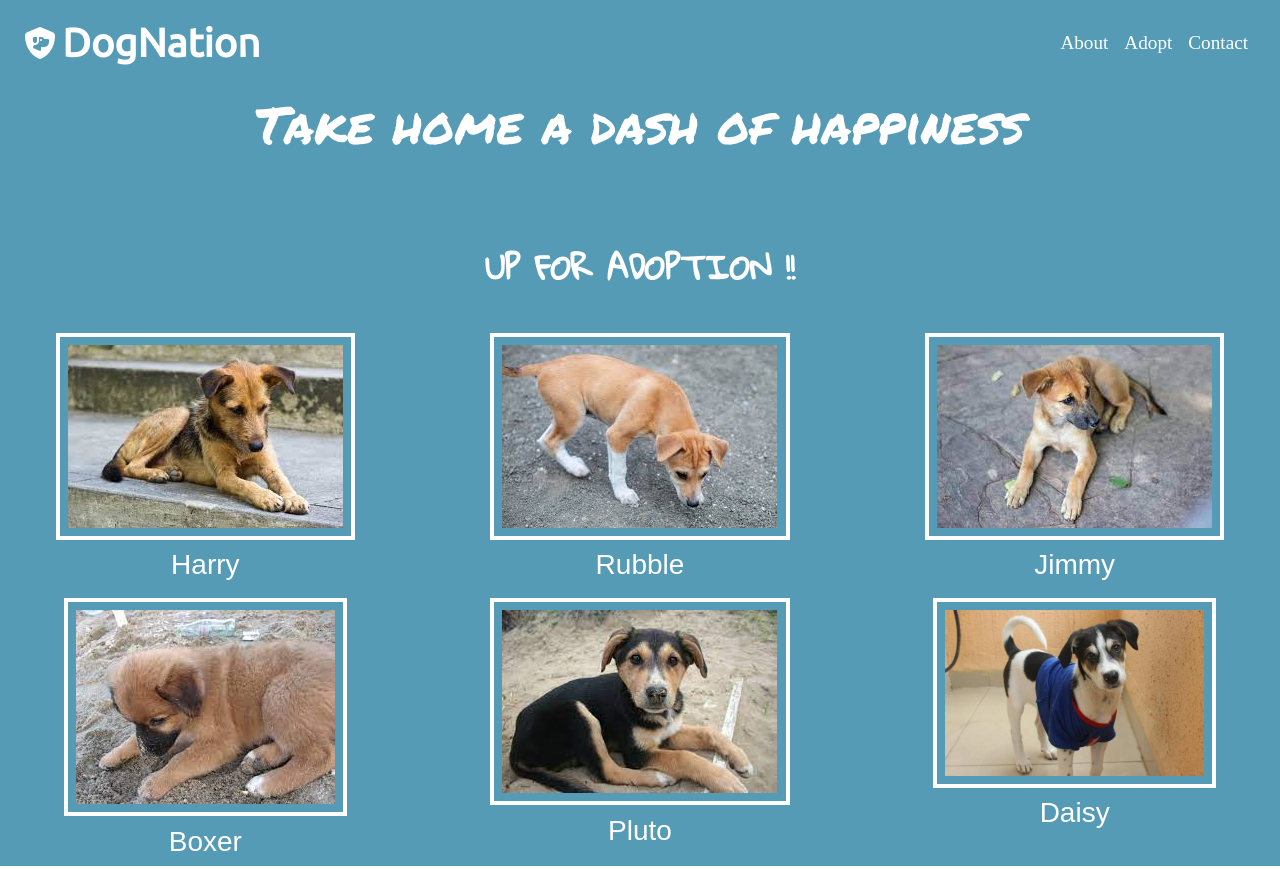
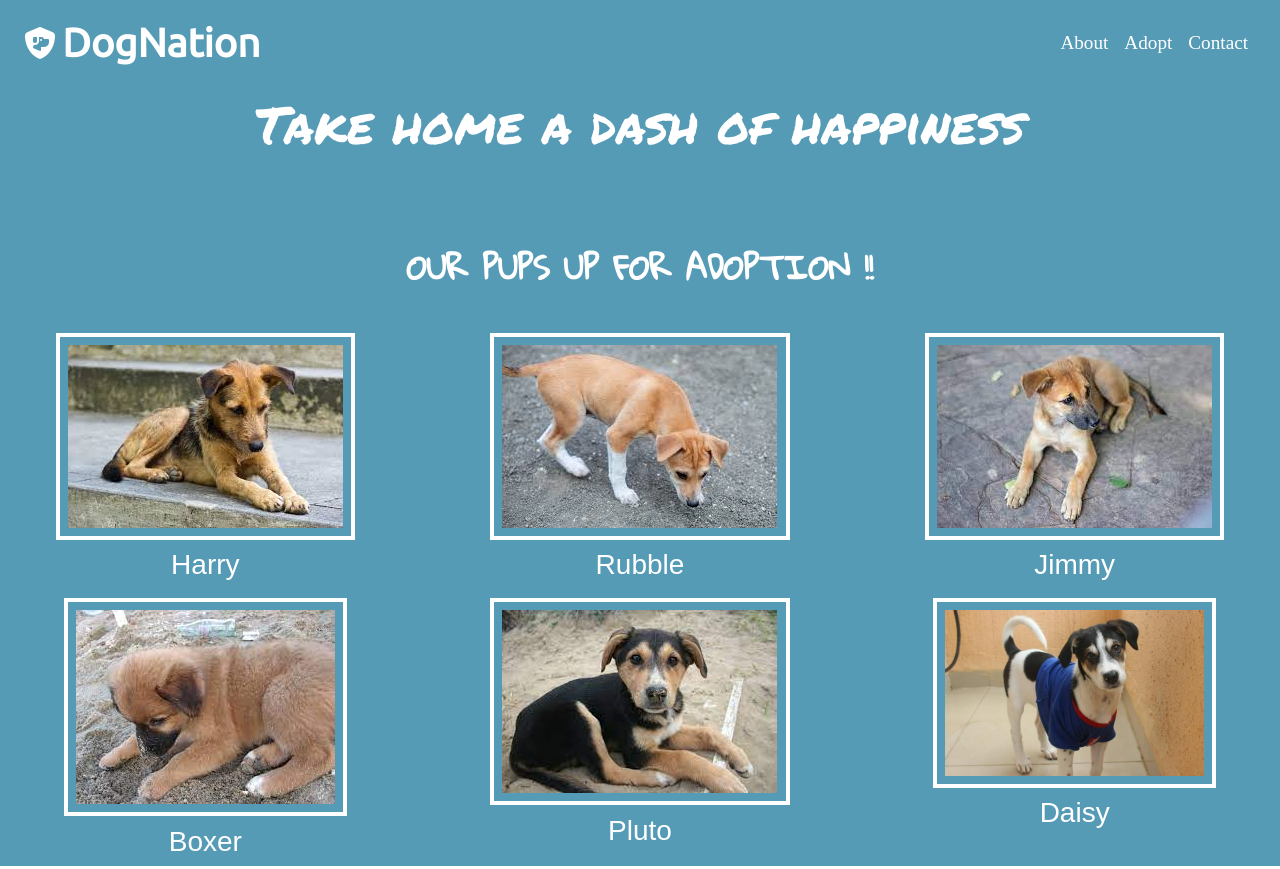
Before and after one commit to Ananya104/DOGNATION, a plain HTML site: page Adopt.html in a window 1280 px wide. Shown: the top 869 px of the page. Drawn offline with nearby package versions, Linux system fonts and the light colour scheme; a web font is replaced by a local one.

Commit message:
CREATING A PATCH FILE.

```diff
--- a/Adopt.html
+++ b/Adopt.html
@@ -81,7 +81,7 @@
     <div class="text-center">
 
                 <h1>Take home a dash of happiness</h1>
- <h3 class="sub-head adop"> UP FOR ADOPTION !!</h3>
+ <h3 class="sub-head adop"> OUR PUPS UP FOR ADOPTION !!</h3>
  <div class="row">
      <div class="col-4">
          <img src="images/adop-1.jpg"class="adop-img">
```
